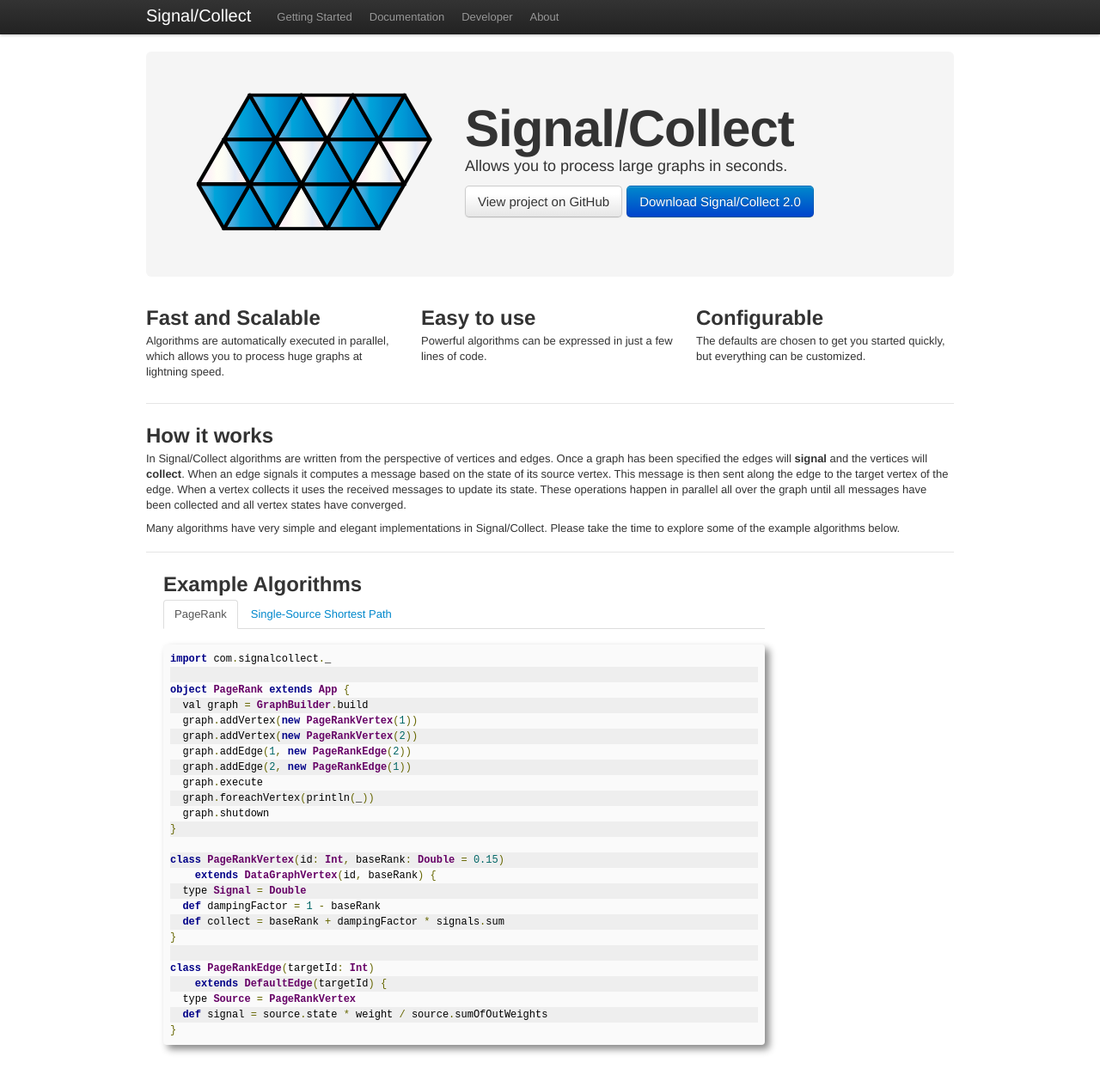
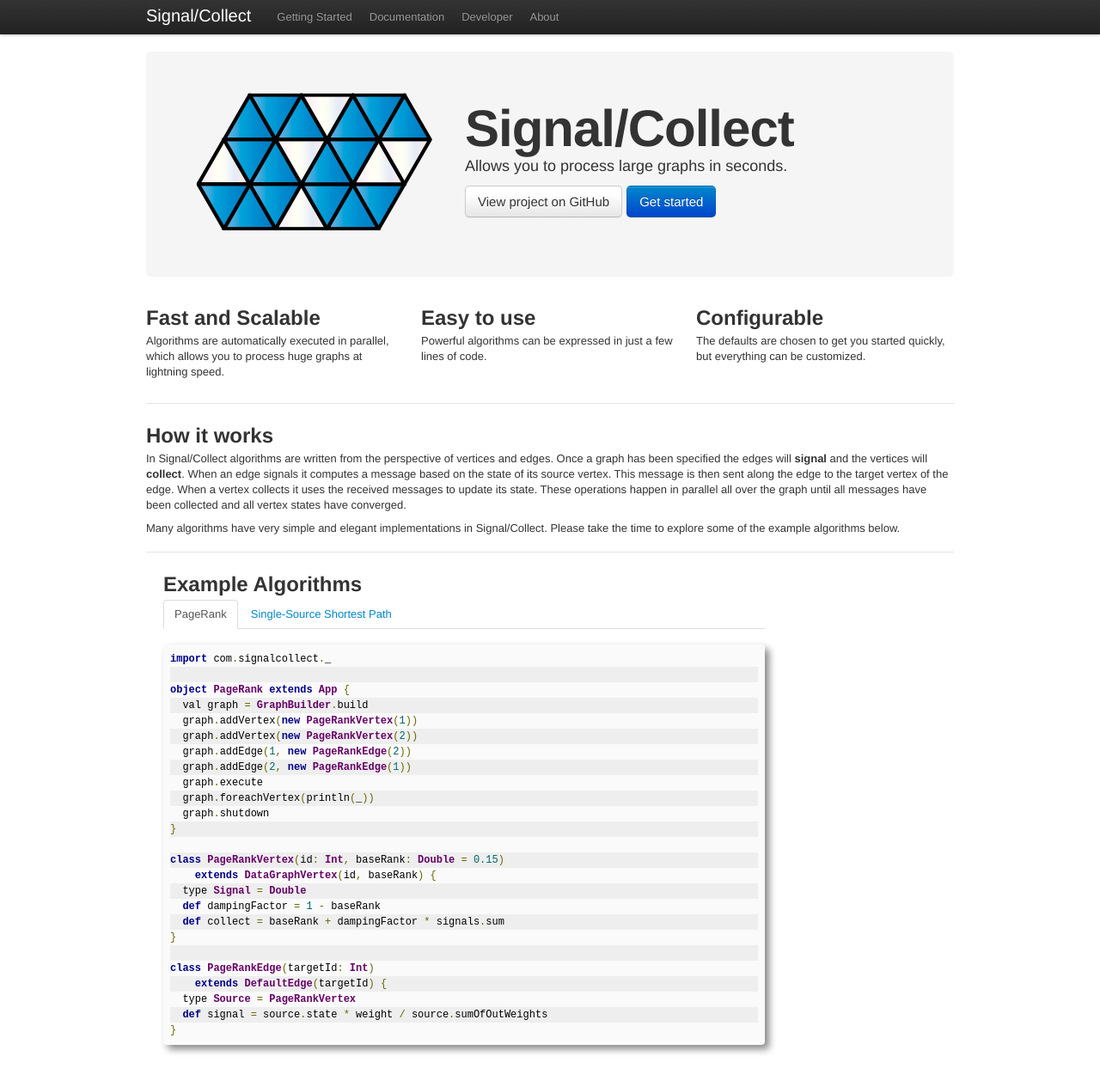
Before and after one commit to uzh/signal-collect, a Jekyll site: the page built from index.html, in a window 1280 px wide and 1274 px high. Shown: the top 1265 px of the window at 86% size. Built offline with Jekyll 4.4.1, drawn with Linux system fonts in a browser that asks for light colours; comment, search, counter and statistics services are not loaded.

Commit message:
fixed button

```diff
--- a/index.html
+++ b/index.html
@@ -8,7 +8,7 @@
 	<p>Allows you to process large graphs in seconds.</p>
 	<p class="download-info">
 	  <a href="https://github.com/uzh/signal-collect" class="btn btn-large">View project on GitHub</a>
-	  <a href="gettingStarted.html" class="btn btn-primary btn-large">Download Signal/Collect 2.0</a>
+	  <a href="gettingStarted.html" class="btn btn-primary btn-large">Get started</a>
 	</p>
 </div>
 
```
